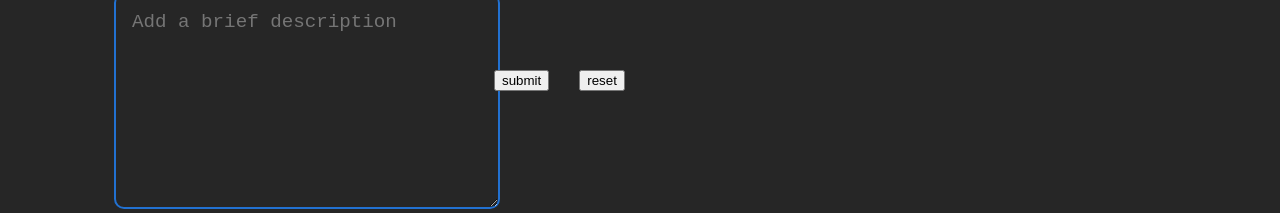
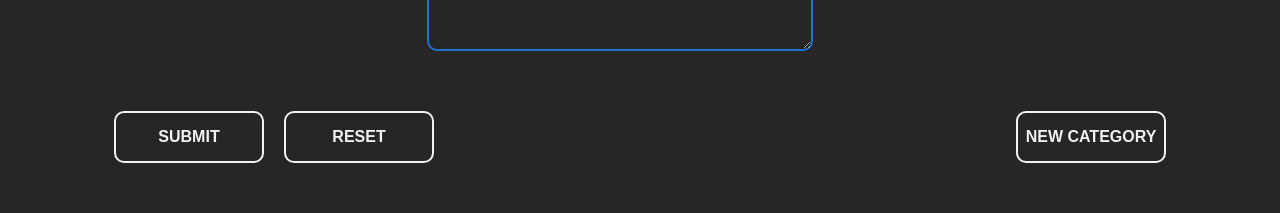
Before and after one commit to AbrahamOliden/aluraflix, a React (Vite) app: page /new-video in a window 1280 px wide. Shown: the part 692-905 px from the top of the page. Built offline with nearby package versions, Linux system fonts and the light colour scheme; no server answers.

Commit message:
fix(VideoForm): Fix form layout for desktop devices

```diff
--- a/src/components/Form/VideoForm/index.jsx
+++ b/src/components/Form/VideoForm/index.jsx
@@ -2,42 +2,7 @@ import { useContext } from "react";
 import { v4 as uuidv4 } from "uuid";
 import { GlobalContext } from "../../../context/GlobalContext";
 import styled from "styled-components";
-//import { ButtonContainer, StyledButton } from "../Button";
-
-/**
- *
-const StyledDropdown = styled.select` //? and then extend in styled components
-    background-color: var(--dark-gray);
-    color: var(--white);
-    font-size: 1.2rem;
-    font-weight: 400;
-    padding: 16px;
-    border: 2px solid var(--blue);
-    border-radius: 10px;
-`;
-
-const StyledTextArea = styled.textarea` //? this 1 2
-    width: 50%;
-    min-width: 350px;
-    height: 180px;
-    background-color: var(--dark-gray);
-    color: var(--white);
-    font-size: 1.2rem;
-    font-weight: 400;
-    padding: 16px;
-    border: 2px solid var(--blue);
-    border-radius: 10px;
-`;
-
-const StyledColor = styled.input`
-    width: calc( 100% - 36px ); //36 px is for padding and border size
-    padding: 16px;
-    background-color: var(--dark-gray);
-    border: 2px solid var(--blue);
-    border-radius: 10px;
-    box-sizing: content-box;
-`;
- */
+import { ButtonContainer, StyledButton } from "../../Button";
 
 const StyledField = styled.fieldset`
     display: flex;
@@ -46,14 +11,14 @@ const StyledField = styled.fieldset`
     align-items: center;
     gap: 60px 30px;
     border: none;
+    `;
 
-    &>div {
+/*&>div {
     width: 350px;
     display: flex;
     flex-flow: column nowrap;
     text-align: left;
-    }
-`;
+}*/
 
 const StyledLabel = styled.label`
     margin: 0 ;
@@ -108,14 +73,14 @@ function VideoForm() {
 
     const { newVideo, addVideo, state } = useContext(GlobalContext);
 
-    /*const handleSubmit = e => {
+    const handleSubmit= e => {
         e.preventDefault();
         const id = uuidv4();
-        addVideo({...newVideo, id});
-    };*/
+        addVideo({...newVideo, id})
+    }
 
     return (
-        <form>
+        <form onSubmit={handleSubmit}>
             <h2>New Video</h2>
             <p>Fill the form to create a new video card</p>
 
@@ -132,7 +97,7 @@ function VideoForm() {
                             <option value="">Choose a category</option>
                             {
                                 /*<StyledInput type="select" name="category" id="category" placeholder="Video category"/>*/
-                        state.map (category => (
+                                state.map(category => (
                                     <option key={category.id} value={category.title}> {category.title} </option>
                                 ))
                             }
@@ -158,8 +123,17 @@ function VideoForm() {
                     </StyledLabel>
                 </div>
 
-                <button type="submit">submit</button>
-                <button type="reset">reset</button>
+                <ButtonContainer>
+
+                    <div>
+
+                        <StyledButton type="submit">submit</StyledButton>
+                        <StyledButton type="reset">reset</StyledButton>
+                    </div>
+
+                    <StyledButton>new category</StyledButton>
+                </ButtonContainer>
+
             </StyledField>
         </form >
     )
```
Lines whose indentation alone changed are shown as unchanged.
